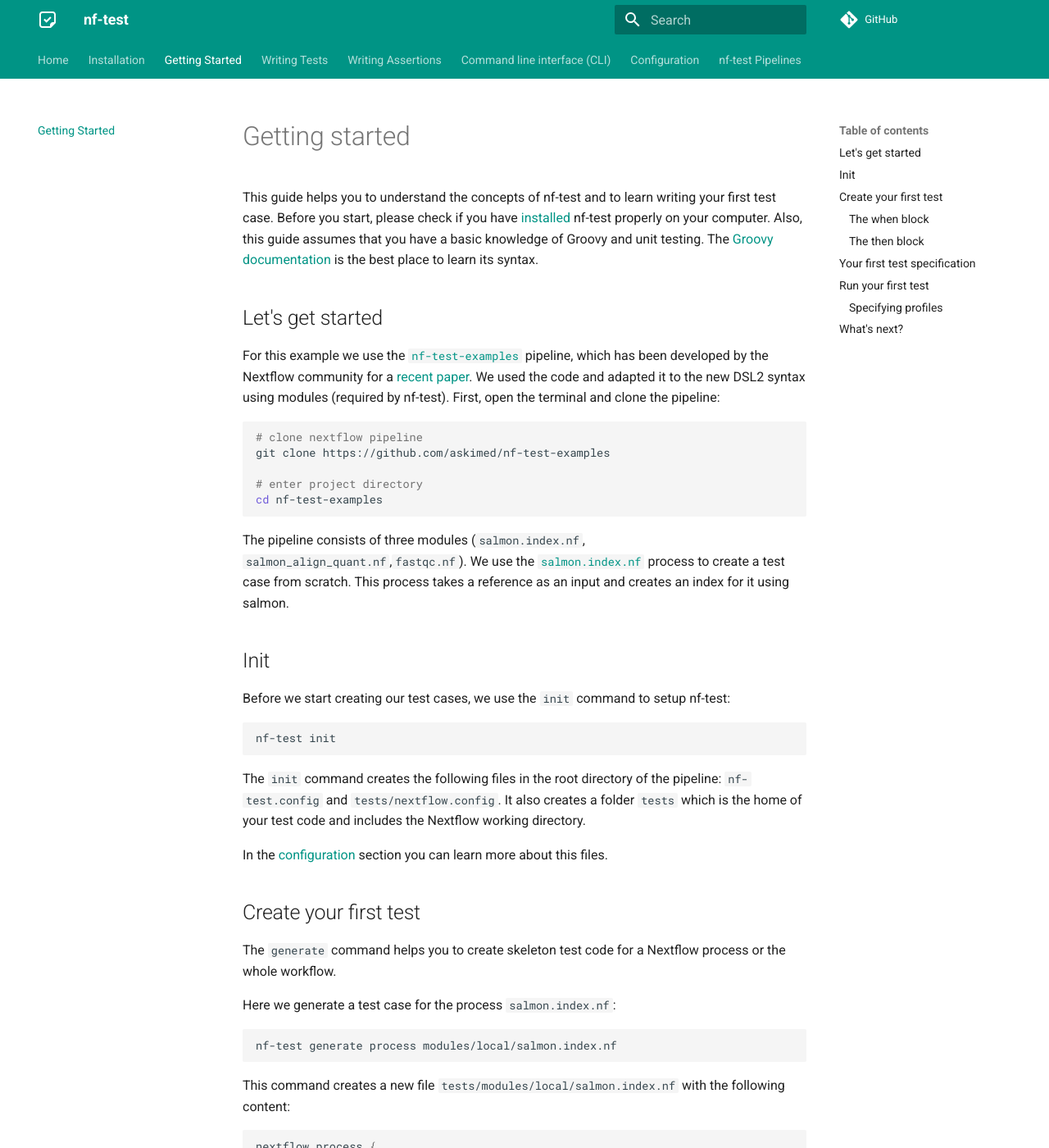
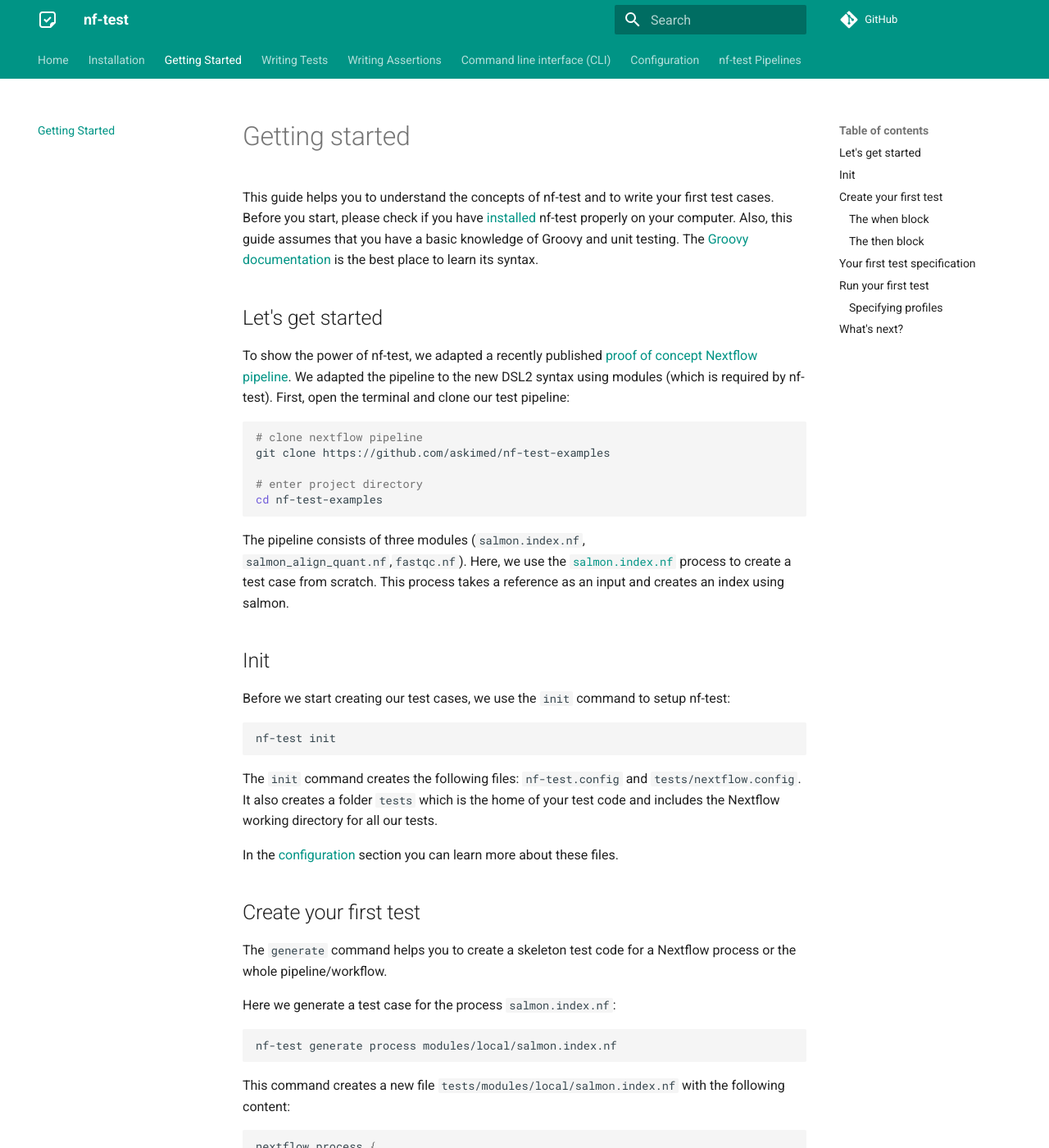
Before and after one commit to askimed/nf-test, an MkDocs documentation site: the page built from docs/getting-started.md, in a window 1280 px wide and 1400 px high. Shown: the whole window at 82% size. Built offline with MkDocs 1.6.1 and Material for MkDocs 9.7.7, drawn with Linux system fonts in a browser that asks for light colours; comment, search, counter and statistics services are not loaded; some of the changed text lies outside the part shown.

Commit message:
Improve docs

````diff
--- a/docs/getting-started.md
+++ b/docs/getting-started.md
@@ -1,9 +1,9 @@
 # Getting started
 
-This guide helps you to understand the concepts of nf-test and to learn writing your first test case. Before you start, please check if you have [installed](installation.md) nf-test properly on your computer. Also, this guide assumes that you have a basic knowledge of Groovy and unit testing. The [Groovy documentation](http://groovy-lang.org/documentation.html) is the best place to learn its syntax.
+This guide helps you to understand the concepts of nf-test and to write your first test cases. Before you start, please check if you have [installed](installation.md) nf-test properly on your computer. Also, this guide assumes that you have a basic knowledge of Groovy and unit testing. The [Groovy documentation](http://groovy-lang.org/documentation.html) is the best place to learn its syntax.
 
 ## Let's get started
-For this example we use the [`nf-test-examples`](https://github.com/askimed/nf-test-examples) pipeline, which has been developed by the Nextflow community for a [recent paper](https://www.nature.com/articles/s41592-021-01254-9). We used the code and adapted it to the new DSL2 syntax using modules (required by nf-test). First, open the terminal and clone the pipeline:
+To show the power of nf-test, we adapted a recently published [proof of concept Nextflow pipeline](https://github.com/GoekeLab/bioinformatics-workflows/tree/master/nextflow). We adapted the pipeline to the new DSL2 syntax using modules (which is required by nf-test). First, open the terminal and clone our test pipeline:
 
 ```bash
 # clone nextflow pipeline
@@ -13,7 +13,7 @@
 cd nf-test-examples
 ```
 
-The pipeline consists of three modules (`salmon.index.nf`, `salmon_align_quant.nf`,`fastqc.nf`). We use the [`salmon.index.nf`]() process to create a test case from scratch. This process takes a reference as an input and creates an index for it using salmon.
+The pipeline consists of three modules (`salmon.index.nf`, `salmon_align_quant.nf`,`fastqc.nf`). Here, we use the [`salmon.index.nf`]() process to create a test case from scratch. This process takes a reference as an input and creates an index using salmon.
 
 ## Init
 
@@ -23,14 +23,14 @@
 nf-test init
 ```
 
-The `init` command creates the following files in the root directory of the pipeline: `nf-test.config` and `tests/nextflow.config`. It also creates a folder `tests` which is the home of your test code and includes the Nextflow working directory.
+The `init` command creates the following files: `nf-test.config` and `tests/nextflow.config`. It also creates a folder `tests` which is the home of your test code and includes the Nextflow working directory for all our tests.
 
-In the [configuration](configuration.md) section you can learn more about this files.
+In the [configuration](configuration.md) section you can learn more about these files.
 
 
 ## Create your first test
 
-The `generate` command helps you to create skeleton test code for a Nextflow process or the whole workflow.
+The `generate` command helps you to create a skeleton test code for a Nextflow process or the whole pipeline/workflow.
 
 Here we generate a test case for the process `salmon.index.nf`:
 
@@ -78,15 +78,15 @@
 
 The `generate` command filled automatically the name, script and process of our test case as well as created a skeleton for your first `test` method. Typically you create one file per process and use different `test` methods to describe the expected behaviour of the process.
 
-A `test` has a name, a `when` and a `then` closure. The `when` block describes the input parameters of the workflow or the process. nf-test executes the process with exactly this parameters and parses the content of the output channels. Then, it evaluates the assertions defined in the `then` block to check if content of the output channels matches your expectations.
+This `test` has a name, a `when` and a `then` closure (when/then closures are required here, since inputs need to be defined). The `when` block describes the input parameters of the workflow or the process. nf-test executes the process with exactly these parameters and parses the content of the output channels. Then, it evaluates the assertions defined in the `then` block to check if content of the output channels matches your expectations.
 
 ### The `when` block
 
-The `when` block describes the input of our process and/or the Nextflow `params`.
+The `when` block describes the input of the process and/or the Nextflow `params`.
 
 The `params` block is optional and is a simple map that can be used to override Nextflow's input `params`.
 
-The `process` block is a multi-line string and you can use the `input` array to set the different inputs arguments of the process. In our example, we have only one input that expects a file. Let us update the `process` block by setting the first element of the `input` array to the path of our reference file:
+The `process` block is a multi-line string. The `input` array can be used to set the different inputs arguments of the process. In our example, we only have one input that expects a file. Let us update the `process` block by setting the first element of the `input` array to the path of our reference file:
 
 ```groovy
 when {
@@ -108,7 +108,7 @@
 
 The `then` block describes the expected output channels of the process when we execute it with the input parameters defined in the `when` block.
 
-The `then` block typically contains mainly assertions to check assumptions (e.g. the size and the content of an output channel). However, this block accepts every Groovy script so you can import also third party libraries to define very specific assertions.
+The `then` block typically contains mainly assertions to check assumptions (e.g. the size and the content of an output channel). However, this block accepts every Groovy script. This means you can also import third party libraries to define very specific assertions.
 
 nf-test automatically loads all output channels of the process and all their items into a map named `process.out`. You can then use this map to formulate your assertions.
 
````
Also changed, not shown: other parts of docs/getting-started.md (+1 -1 lines), docs/index.md (+4 -2 lines), docs/nftest_pipelines.md (+1 -1 lines).
